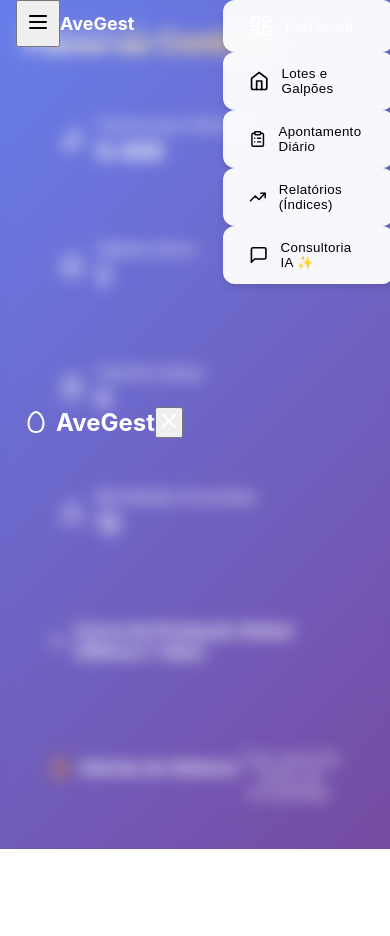
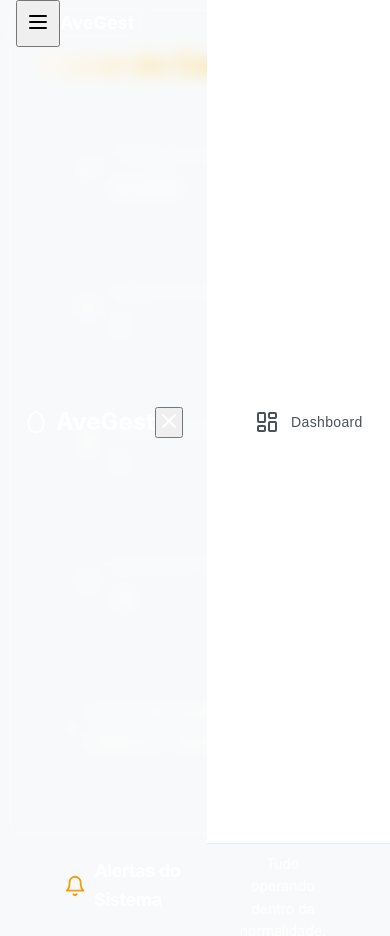
Before and after one commit to vgasparini-dev/avesgest, a React (Vite) app: page / in a window 390 px wide. Shown: the top 936 px of the page. Before the commit the page ends 849 px from the top, so only its background shows below. Built offline with nearby package versions, Linux system fonts and the light colour scheme.

Commit message:
Update modern-design.css for design system 2.0
Refactor CSS to implement design system variables and improve structure.

```diff
--- a/src/modern-design.css
+++ b/src/modern-design.css
@@ -1,9 +1,59 @@
 /* ========================================
-   AVESGEST PRO - DESIGN MODERNO E PROFISSIONAL
-   Criado para impressionar e facilitar o uso
+   AVESGEST PRO - DESIGN SYSTEM 2.0
+   Moderno, Limpo e Profissional
+   Inspirado em Granja Inteligente
 ======================================== */
 
-/* Reset e Base */
+/* ========== VARIÁVEIS CSS ========== */
+:root {
+  /* Cores principais */
+  --primary-red: #E63946;
+  --primary-dark: #1D3557;
+  --success-green: #06D6A0;
+  --warning-yellow: #FFB703;
+  --danger-red: #E63946;
+
+  /* Cores neutras */
+  --white: #FFFFFF;
+  --gray-50: #F8F9FA;
+  --gray-100: #F1F3F5;
+  --gray-200: #E9ECEF;
+  --gray-300: #DEE2E6;
+  --gray-400: #CED4DA;
+  --gray-500: #ADB5BD;
+  --gray-600: #6C757D;
+  --gray-700: #495057;
+  --gray-800: #343A40;
+  --gray-900: #212529;
+
+  /* Tipografia */
+  --font-sans: 'Inter', -apple-system, BlinkMacSystemFont, 'Segoe UI', sans-serif;
+  --font-weight-normal: 400;
+  --font-weight-medium: 500;
+  --font-weight-semibold: 600;
+  --font-weight-bold: 700;
+
+  /* Espaçamentos */
+  --spacing-xs: 0.25rem;
+  --spacing-sm: 0.5rem;
+  --spacing-md: 1rem;
+  --spacing-lg: 1.5rem;
+  --spacing-xl: 2rem;
+  --spacing-2xl: 3rem;
+
+  /* Bordas */
+  --radius-sm: 0.375rem;
+  --radius-md: 0.5rem;
+  --radius-lg: 0.75rem;
+  --radius-xl: 1rem;
+
+  /* Sombras */
+  --shadow-sm: 0 1px 2px 0 rgba(0, 0, 0, 0.05);
+  --shadow-md: 0 4px 6px -1px rgba(0, 0, 0, 0.1);
+  --shadow-lg: 0 10px 15px -3px rgba(0, 0, 0, 0.1);
+}
+
+/* ========== RESET E BASE ========== */
 * {
   margin: 0;
   padding: 0;
@@ -11,386 +61,247 @@
 }
 
 body {
-  font-family: 'Inter', -apple-system, BlinkMacSystemFont, 'Segoe UI', sans-serif;
-  background: linear-gradient(135deg, #667eea 0%, #764ba2 100%);
-  min-height: 100vh;
-  color: #1a202c;
-  overflow-x: hidden;
+  font-family: var(--font-sans);
+  font-weight: var(--font-weight-normal);
+  background: var(--gray-50) !important;
+  color: var(--gray-900);
+  line-height: 1.6;
+  -webkit-font-smoothing: antialiased;
+  -moz-osx-font-smoothing: grayscale;
 }
 
-/* ========== HEADER MODERNO ========== */
-.app-header {
-  background: rgba(255, 255, 255, 0.95);
-  backdrop-filter: blur(20px);
-  box-shadow: 0 8px 32px rgba(0, 0, 0, 0.08);
-  padding: 1.5rem 2rem;
-  border-bottom: 3px solid #f59e0b;
+#root {
+  background: var(--gray-50) !important;
+  min-height: 100vh;
 }
 
-.header-title {
-  font-size: 2.5rem;
-  font-weight: 800;
-  background: linear-gradient(135deg, #f59e0b 0%, #fb923c 100%);
-  -webkit-background-clip: text;
-  -webkit-text-fill-color: transparent;
-  background-clip: text;
-  display: flex;
-  align-items: center;
-  gap: 1rem;
+/* ========== HEADER ========== */
+header {
+  background: var(--white) !important;
+  border-bottom: 1px solid var(--gray-200) !important;
+  padding: var(--spacing-md) var(--spacing-xl) !important;
+  box-shadow: var(--shadow-sm) !important;
 }
 
-.header-subtitle {
-  color: #64748b;
-  font-size: 1rem;
-  margin-top: 0.5rem;
+header h1 {
+  font-size: 1.5rem !important;
+  font-weight: var(--font-weight-bold) !important;
+  color: var(--gray-900) !important;
+  margin: 0 !important;
 }
 
-/* ========== NAVEGAÇÃO MODERNA ========== */
-.nav-tabs {
-  display: flex;
-  gap: 0.75rem;
-  background: rgba(255, 255, 255, 0.9);
-  padding: 1rem 2rem;
-  backdrop-filter: blur(10px);
-  border-bottom: 1px solid rgba(0, 0, 0, 0.05);
-  overflow-x: auto;
-  scrollbar-width: thin;
+header p {
+  font-size: 0.875rem !important;
+  color: var(--gray-600) !important;
+  margin: 0 !important;
 }
 
-.nav-tab {
+/* ========== NAVEGAÇÃO ========== */
+nav {
+  background: var(--white) !important;
+  padding: var(--spacing-sm) var(--spacing-xl) !important;
+  border-bottom: 1px solid var(--gray-200) !important;
   display: flex;
-  align-items: center;
-  gap: 0.5rem;
-  padding: 0.875rem 1.5rem;
-  border-radius: 12px;
-  background: white;
-  border: 2px solid transparent;
-  color: #64748b;
-  font-weight: 600;
-  cursor: pointer;
-  transition: all 0.3s cubic-bezier(0.4, 0, 0.2, 1);
-  white-space: nowrap;
-  position: relative;
-  overflow: hidden;
+  gap: var(--spacing-sm);
+  overflow-x: auto;
 }
 
-.nav-tab::before {
-  content: '';
-  position: absolute;
-  top: 0;
-  left: -100%;
-  width: 100%;
-  height: 100%;
-  background: linear-gradient(90deg, transparent, rgba(245, 158, 11, 0.1), transparent);
-  transition: left 0.5s;
+nav button,
+button[class*="bg-emerald"],
+button[class*="bg-"] {
+  background: transparent !important;
+  border: none !important;
+  color: var(--gray-700) !important;
+  font-size: 0.875rem !important;
+  font-weight: var(--font-weight-medium) !important;
+  padding: var(--spacing-sm) var(--spacing-md) !important;
+  border-radius: var(--radius-md) !important;
+  cursor: pointer;
+  transition: all 0.2s ease;
+  white-space: nowrap;
 }
 
-.nav-tab:hover::before {
-  left: 100%;
+nav button:hover,
+button[class*="bg-"]:hover {
+  background: var(--gray-100) !important;
+  color: var(--primary-red) !important;
 }
 
-.nav-tab:hover {
-  transform: translateY(-2px);
-  box-shadow: 0 8px 20px rgba(245, 158, 11, 0.15);
-  border-color: #fbbf24;
+nav button.active {
+  background: var(--primary-red) !important;
+  color: var(--white) !important;
 }
 
-.nav-tab.active {
-  background: linear-gradient(135deg, #f59e0b 0%, #fb923c 100%);
-  color: white;
-  box-shadow: 0 8px 24px rgba(245, 158, 11, 0.3);
+/* ========== CONTAINER PRINCIPAL ========== */
+main,
+.container {
+  max-width: 1400px;
+  margin: 0 auto;
+  padding: var(--spacing-xl);
+}
+
+/* ========== CARDS DE MÉTRICAS ========== */
+.metrics-grid {
+  display: grid;
+  grid-template-columns: repeat(auto-fit, minmax(240px, 1fr));
+  gap: var(--spacing-lg);
+  margin-bottom: var(--spacing-xl);
+}
+
+.metric-card {
+  background: var(--white) !important;
+  border: 1px solid var(--gray-200) !important;
+  border-radius: var(--radius-lg) !important;
+  padding: var(--spacing-lg) !important;
+  box-shadow: var(--shadow-sm) !important;
+  transition: all 0.3s ease;
+}
+
+.metric-card:hover {
+  box-shadow: var(--shadow-md) !important;
   transform: translateY(-2px);
 }
 
-/* ========== DASHBOARD GRID ========== */
-.dashboard-container {
-  max-width: 1400px;
-  margin: 0 auto;
-  padding: 2rem;
+.metric-label {
+  font-size: 0.875rem !important;
+  color: var(--gray-600) !important;
+  font-weight: var(--font-weight-medium) !important;
+  margin-bottom: var(--spacing-sm) !important;
+  display: flex;
+  align-items: center;
+  gap: var(--spacing-xs);
 }
 
-.dashboard-title {
-  font-size: 2rem;
-  font-weight: 700;
-  color: white;
-  margin-bottom: 2rem;
-  text-shadow: 0 2px 4px rgba(0, 0, 0, 0.1);
+.metric-value {
+  font-size: 2rem !important;
+  font-weight: var(--font-weight-bold) !important;
+  color: var(--gray-900) !important;
+  margin: var(--spacing-sm) 0 !important;
 }
 
-.stats-grid {
-  display: grid;
-  grid-template-columns: repeat(auto-fit, minmax(280px, 1fr));
-  gap: 1.5rem;
-  margin-bottom: 2rem;
+.metric-trend {
+  font-size: 0.75rem !important;
+  font-weight: var(--font-weight-medium) !important;
+  display: flex;
+  align-items: center;
+  gap: var(--spacing-xs);
 }
 
-/* ========== CARDS PROFISSIONAIS ========== */
-.stat-card {
-  background: white;
-  border-radius: 20px;
-  padding: 2rem;
-  box-shadow: 0 10px 40px rgba(0, 0, 0, 0.08);
-  transition: all 0.4s cubic-bezier(0.4, 0, 0.2, 1);
-  position: relative;
-  overflow: hidden;
-  border: 2px solid transparent;
+.metric-trend.positive {
+  color: var(--success-green) !important;
 }
 
-.stat-card::before {
-  content: '';
-  position: absolute;
-  top: 0;
-  left: 0;
-  right: 0;
-  height: 4px;
-  background: linear-gradient(90deg, #f59e0b 0%, #fb923c 100%);
-  transform: scaleX(0);
-  transition: transform 0.3s;
+.metric-trend.negative {
+  color: var(--danger-red) !important;
 }
 
-.stat-card:hover::before {
-  transform: scaleX(1);
+/* ========== BOTÕES ========== */
+.btn {
+  display: inline-flex;
+  align-items: center;
+  gap: var(--spacing-sm);
+  padding: var(--spacing-sm) var(--spacing-lg) !important;
+  font-size: 0.875rem !important;
+  font-weight: var(--font-weight-medium) !important;
+  border-radius: var(--radius-md) !important;
+  border: none !important;
+  cursor: pointer;
+  transition: all 0.2s ease;
+  text-decoration: none;
 }
 
-.stat-card:hover {
-  transform: translateY(-8px);
-  box-shadow: 0 20px 60px rgba(0, 0, 0, 0.15);
-  border-color: #f59e0b;
-}
-
-/* Variações de cor dos cards */
-.stat-card.success {
-  border-left: 4px solid #10b981;
-}
-
-.stat-card.success .stat-icon {
-  background: linear-gradient(135deg, #10b981 0%, #059669 100%);
-}
-
-.stat-card.warning {
-  border-left: 4px solid #f59e0b;
-}
-
-.stat-card.warning .stat-icon {
-  background: linear-gradient(135deg, #f59e0b 0%, #d97706 100%);
-}
-
-.stat-card.danger {
-  border-left: 4px solid #ef4444;
-}
-
-.stat-card.danger .stat-icon {
-  background: linear-gradient(135deg, #ef4444 0%, #dc2626 100%);
-}
-
-.stat-card.info {
-  border-left: 4px solid #3b82f6;
-}
-
-.stat-card.info .stat-icon {
-  background: linear-gradient(135deg, #3b82f6 0%, #2563eb 100%);
-}
-
-/* Conteúdo do Card */
-.stat-icon {
-  width: 60px;
-  height: 60px;
-  border-radius: 16px;
-  display: flex;
-  align-items: center;
-  justify-content: center;
-  margin-bottom: 1.5rem;
-  box-shadow: 0 8px 20px rgba(0, 0, 0, 0.1);
-}
-
-.stat-icon svg {
-  width: 32px;
-  height: 32px;
-  color: white;
-}
-
-.stat-label {
-  font-size: 0.875rem;
-  color: #64748b;
-  font-weight: 600;
-  text-transform: uppercase;
-  letter-spacing: 0.05em;
-  margin-bottom: 0.5rem;
-}
-
-.stat-value {
-  font-size: 2.5rem;
-  font-weight: 800;
-  color: #1e293b;
-  line-height: 1;
-  margin-bottom: 0.5rem;
-}
-
-.stat-change {
-  font-size: 0.875rem;
-  display: flex;
-  align-items: center;
-  gap: 0.25rem;
-  margin-top: 0.75rem;
-}
-
-.stat-change.positive {
-  color: #10b981;
-}
-
-.stat-change.negative {
-  color: #ef4444;
-}
-
-/* ========== GRÁFICOS E TABELAS ========== */
-.chart-container {
-  background: white;
-  border-radius: 20px;
-  padding: 2rem;
-  box-shadow: 0 10px 40px rgba(0, 0, 0, 0.08);
-  margin-bottom: 2rem;
-}
-
-.chart-title {
-  font-size: 1.5rem;
-  font-weight: 700;
-  color: #1e293b;
-  margin-bottom: 1.5rem;
-  display: flex;
-  align-items: center;
-  gap: 0.75rem;
-}
-
-/* ========== BOTÕES MODERNOS ========== */
 .btn-primary {
-  background: linear-gradient(135deg, #f59e0b 0%, #fb923c 100%);
-  color: white;
-  padding: 0.875rem 2rem;
-  border-radius: 12px;
-  border: none;
-  font-weight: 600;
-  font-size: 1rem;
-  cursor: pointer;
-  transition: all 0.3s;
-  box-shadow: 0 4px 12px rgba(245, 158, 11, 0.3);
-  display: inline-flex;
-  align-items: center;
-  gap: 0.5rem;
+  background: var(--primary-red) !important;
+  color: var(--white) !important;
 }
 
 .btn-primary:hover {
-  transform: translateY(-2px);
-  box-shadow: 0 8px 20px rgba(245, 158, 11, 0.4);
+  background: #D62839 !important;
+  transform: translateY(-1px);
+  box-shadow: var(--shadow-md) !important;
 }
 
-.btn-primary:active {
-  transform: translateY(0);
+.btn-secondary {
+  background: var(--gray-200) !important;
+  color: var(--gray-700) !important;
 }
 
-/* ========== ALERTAS ========== */
-.alert {
-  padding: 1.25rem 1.5rem;
-  border-radius: 12px;
-  margin-bottom: 1rem;
-  display: flex;
-  align-items: center;
-  gap: 1rem;
-  animation: slideIn 0.3s;
+.btn-secondary:hover {
+  background: var(--gray-300) !important;
 }
 
-.alert-warning {
-  background: #fef3c7;
-  border-left: 4px solid #f59e0b;
-  color: #92400e;
+/* ========== TABELAS ========== */
+table {
+  width: 100%;
+  background: var(--white) !important;
+  border-radius: var(--radius-lg) !important;
+  overflow: hidden;
+  box-shadow: var(--shadow-sm) !important;
 }
 
-.alert-danger {
-  background: #fee2e2;
-  border-left: 4px solid #ef4444;
-  color: #991b1b;
+thead {
+  background: var(--gray-50) !important;
 }
 
-/* ========== ANIMAÇÕES ========== */
-@keyframes slideIn {
-  from {
-    opacity: 0;
-    transform: translateY(-20px);
+th {
+  padding: var(--spacing-md) !important;
+  font-size: 0.75rem !important;
+  font-weight: var(--font-weight-semibold) !important;
+  color: var(--gray-700) !important;
+  text-transform: uppercase;
+  letter-spacing: 0.05em;
+  text-align: left;
+}
+
+td {
+  padding: var(--spacing-md) !important;
+  font-size: 0.875rem !important;
+  color: var(--gray-900) !important;
+  border-top: 1px solid var(--gray-200) !important;
+}
+
+/* ========== GRÁFICOS ========== */
+.chart-container {
+  background: var(--white) !important;
+  border: 1px solid var(--gray-200) !important;
+  border-radius: var(--radius-lg) !important;
+  padding: var(--spacing-xl) !important;
+  box-shadow: var(--shadow-sm) !important;
+}
+
+/* ========== RESPONSIVIDADE ========== */
+@media (max-width: 768px) {
+  .metrics-grid {
+    grid-template-columns: 1fr;
   }
-  to {
-    opacity: 1;
-    transform: translateY(0);
+
+  main,
+  .container {
+    padding: var(--spacing-md);
+  }
+
+  header {
+    padding: var(--spacing-md) !important;
   }
 }
 
-@keyframes fadeIn {
-  from { opacity: 0; }
-  to { opacity: 1; }
+/* ========== UTILITÁRIOS ========== */
+.text-center {
+  text-align: center !important;
 }
 
-.fade-in {
-  animation: fadeIn 0.5s;
+.text-right {
+  text-align: right !important;
 }
 
-/* ========== RESPONSIVO ========== */
-@media (max-width: 768px) {
-  .stats-grid {
-    grid-template-columns: 1fr;
-  }
+.mb-1 { margin-bottom: var(--spacing-xs) !important; }
+.mb-2 { margin-bottom: var(--spacing-sm) !important; }
+.mb-3 { margin-bottom: var(--spacing-md) !important; }
+.mb-4 { margin-bottom: var(--spacing-lg) !important; }
+.mb-5 { margin-bottom: var(--spacing-xl) !important; }
 
-  .header-title {
-    font-size: 1.75rem;
-  }
-
-  .dashboard-container {
-    padding: 1rem;
-  }
-
-  .nav-tabs {
-    padding: 0.75rem 1rem;
-  }
-}
-
-/* ========== SCROLLBAR CUSTOM ========== */
-::-webkit-scrollbar {
-  width: 10px;
-  height: 10px;
-}
-
-::-webkit-scrollbar-track {
-  background: rgba(255, 255, 255, 0.1);
-  border-radius: 10px;
-}
-
-::-webkit-scrollbar-thumb {
-  background: linear-gradient(135deg, #f59e0b 0%, #fb923c 100%);
-  border-radius: 10px;
-}
-
-::-webkit-scrollbar-thumb:hover {
-  background: linear-gradient(135deg, #fb923c 0%, #f59e0b 100%);
-}
-
-
-/* ========== ESTILOS GLOBAIS FORÇADOS ========== */
-/* Aplicando estilos com !important para sobrescrever Tailwind */
-
-#root {
-  background: linear-gradient(135deg, #667eea 0%, #764ba2 100%) !important;
-  min-height: 100vh !important;
-}
-
-/* Estilo para todos os botões de navegação */
-button[class*="bg-"] {
-  background: rgba(255, 255, 255, 0.95) !important;
-  border: 2px solid transparent !important;
-  border-radius: 12px !important;
-  padding: 0.75rem 1.5rem !important;
-  transition: all 0.3s ease !important;
-  box-shadow: 0 4px 6px rgba(0, 0, 0, 0.1) !important;
-}
-
-button[class*="bg-"]:hover {
-  background: rgba(255, 255, 255, 1) !important;
-  transform: translateY(-2px) !important;
-  box-shadow: 0 6px 12px rgba(0, 0, 0, 0.15) !important;
-}
+.mt-1 { margin-top: var(--spacing-xs) !important; }
+.mt-2 { margin-top: var(--spacing-sm) !important; }
+.mt-3 { margin-top: var(--spacing-md) !important; }
+.mt-4 { margin-top: var(--spacing-lg) !important; }
+.mt-5 { margin-top: var(--spacing-xl) !important; }
```
